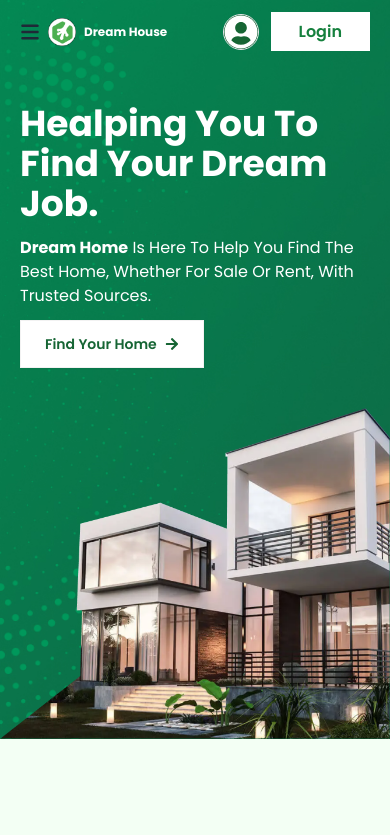
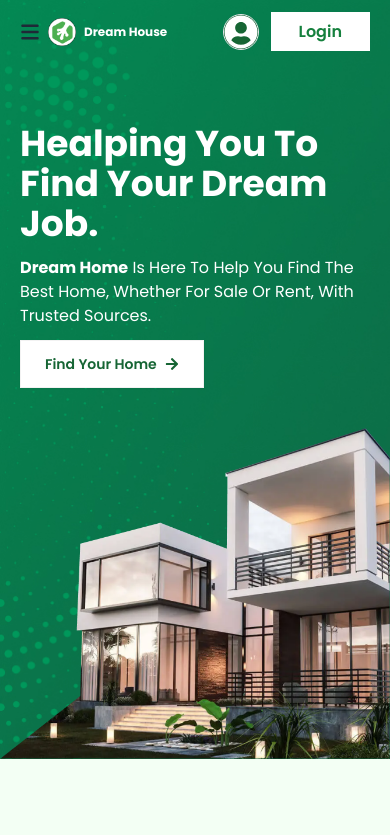
Before and after one commit to tonmoybosunia24/Module-53-Assingment, a React (Vite) app: page / in a window 390 px wide. Shown: the top 835 px of the page. Built offline with nearby package versions, Linux system fonts and the light colour scheme; no server answers.

Commit message:
Try To Fix Header Height For Mobile Device

```diff
--- a/src/Pages/Shared/Header/Header.jsx
+++ b/src/Pages/Shared/Header/Header.jsx
@@ -10,7 +10,7 @@ const Header = () => {
               <div className="w-full lg:min-h-screen font-poppins" style={{ backgroundImage: `url(${layer}) ,url(${banner})`, backgroundRepeat: 'no-repeat', backgroundSize: 'contain, cover' }}>
                      <Navber></Navber>
                      <div className="flex flex-col gap-10 lg:flex-row lg:items-center mt-0 md:mt-14 lg:mt-0">
-                            <div className="text-white flex flex-col justify-center lg:w-3/6 lg:ml-[96.970px] mt-7 space-y-3 px-5 lg:px-0">
+                            <div className="text-white flex flex-col justify-center lg:w-3/6 lg:ml-[96.970px] mt-12 space-y-3 px-5 lg:px-0">
                                    <h2 className="text-5xl font-bold hidden lg:block">Healping You To <br /> Find Your Dream Home.</h2>
                                    <h2 className="text-4xl font-bold lg:hidden">Healping You To Find Your Dream Job.</h2>
                                    <p className="hidden lg:block"><span className="font-bold">Dream Home</span> Is Here To Help You Find The Best Home, <br />Whether For Sale Or Rent, With Trusted <br />Sources.</p>
```
